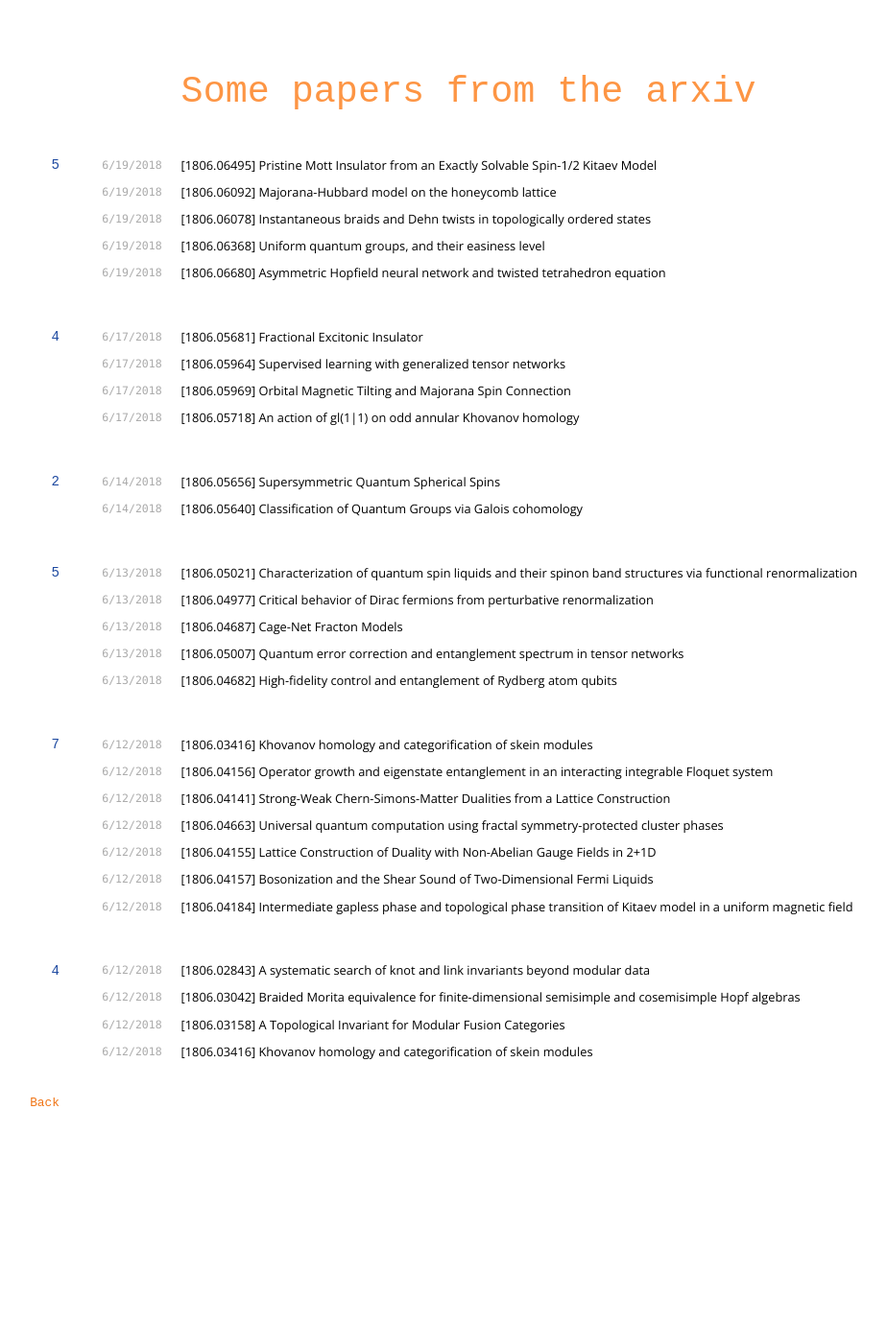
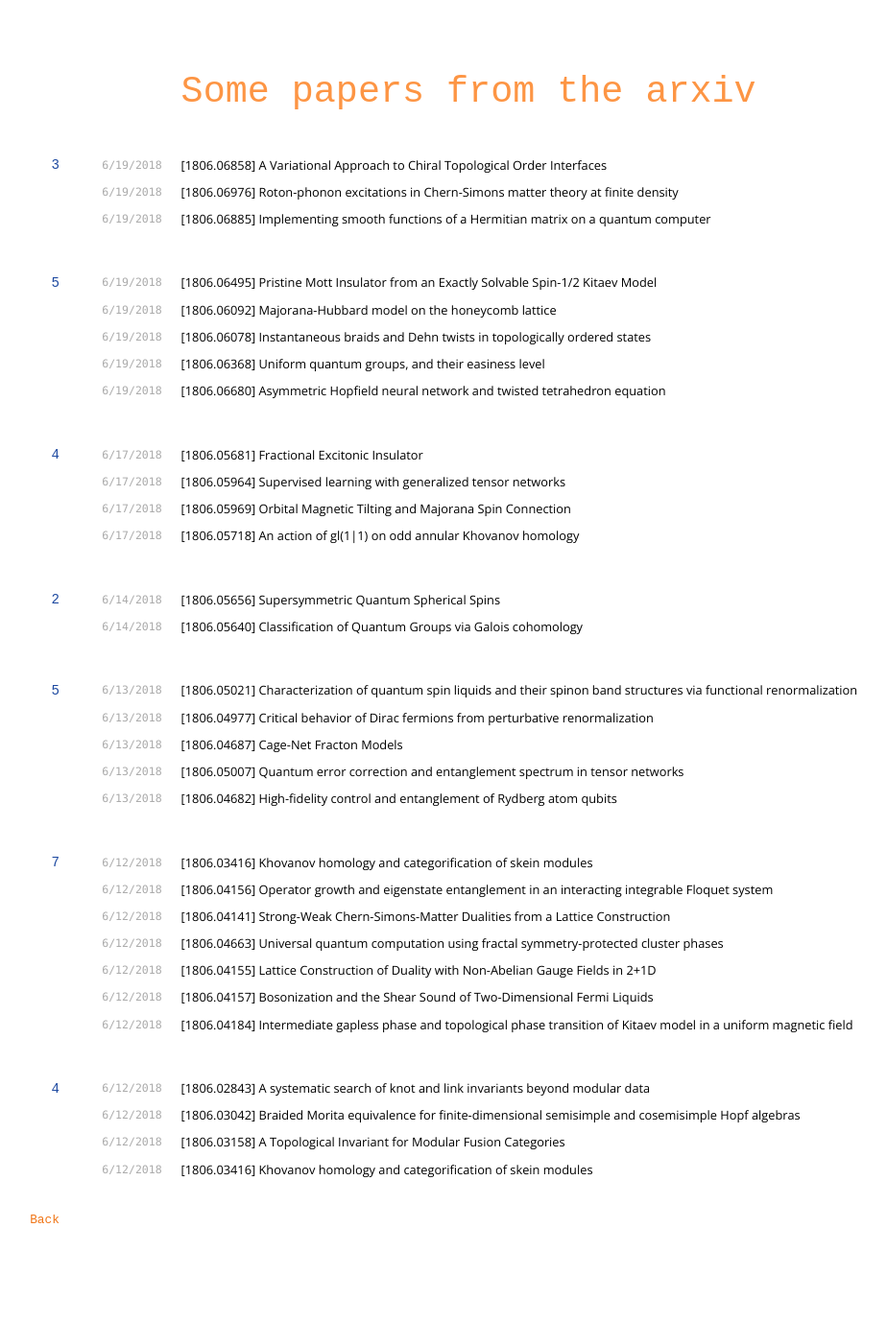
Before and after one commit to davidaasen/davidaasen.github.io, a Jekyll site: the page built from refsprime.md, in a window 1280 px wide. Shown: the whole page at 96% size, without its empty margins (141-1065 px from the left). Built offline with Jekyll 4.4.1, drawn with Linux system fonts in a browser that asks for light colours; nearby versions of some CDN libraries; before the commit the page ends 1256 px from its top, so only the background shows below that.

Commit message:
Update refsprime.md

```diff
--- a/refsprime.md
+++ b/refsprime.md
@@ -4,6 +4,19 @@ title: some referencess
 ---
 
 # Some papers from the arxiv
+
+## 3
+`6/19/2018`
+ [[1806.06858] A Variational Approach to Chiral Topological Order Interfaces](https://arxiv.org/abs/1806.06858)
+
+
+`6/19/2018`
+ [[1806.06976] Roton-phonon excitations in Chern-Simons matter theory at finite density](https://arxiv.org/abs/1806.06976)
+
+
+`6/19/2018`
+ [[1806.06885] Implementing smooth functions of a Hermitian matrix on a quantum computer](https://arxiv.org/abs/1806.06885)
+
 
 ## 5
 `6/19/2018`
```
